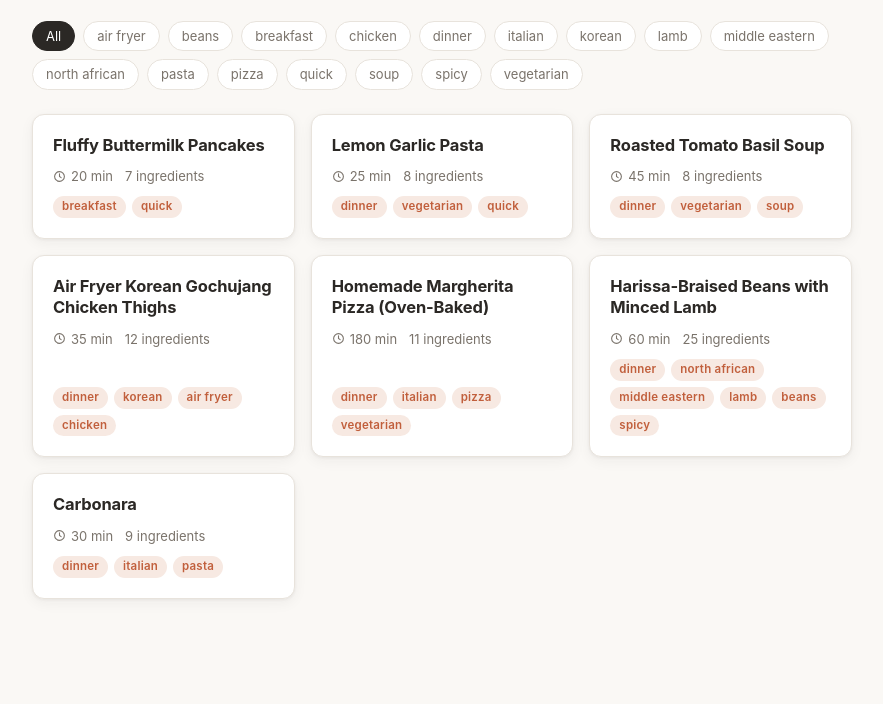
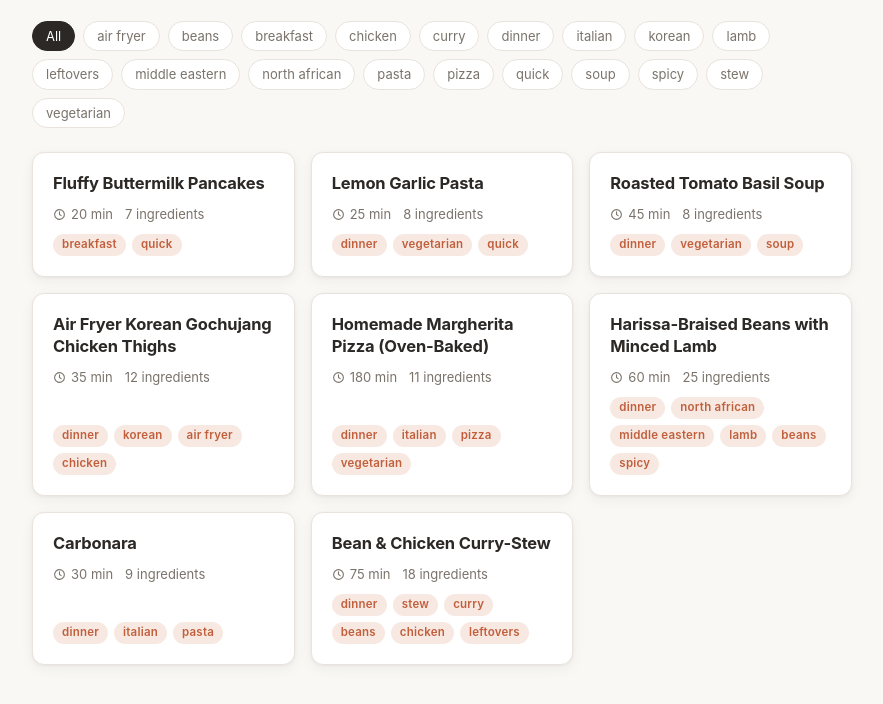
Before and after one commit to TheABZfan/recipes, a plain HTML site: page index.html in a window 1280 px wide. Shown: the part 78-782 px from the top of the page, without its empty margins (198-1081 px from the left). Drawn offline with Linux system fonts and the light colour scheme.

Commit message:
Add Bean & Chicken Curry-Stew recipe
Claude-Session: https://claude.ai/code/session_016Q8pC8wYnqVpxP6VTVGQkg

Co-authored-by: Claude <noreply@anthropic.com>

```diff
--- a/index.html
+++ b/index.html
@@ -422,6 +422,45 @@
         'Emulsify with egg mixture — Let the pasta cool for 30-60 seconds so it won\'t scramble the eggs. Pour in the egg-cheese mixture, tossing constantly and adding pasta water a little at a time until you get a silky, glossy sauce that clings to the pasta.',
         'Finish and serve — Plate immediately, finishing with extra grated cheese and cracked black pepper.',
         'Notes: Classic Roman carbonara — no cream; the sauce emulsifies from egg, cheese, rendered fat, and starchy pasta water. Guanciale > pancetta and Parmigiano Reggiano > Grana Padano as substitutes when the ideal isn\'t available. Mushrooms are not traditional but a personal favorite — sauté them in the rendered guanciale fat before combining. Take the pan off heat before adding eggs to avoid scrambling.',
+      ],
+    },
+    {
+      id: 'seed-bean-chicken-curry-stew',
+      rev: 1,
+      title: 'Bean & Chicken Curry-Stew',
+      prepTime: '75',
+      servings: 6,
+      tags: ['dinner', 'stew', 'curry', 'beans', 'chicken', 'leftovers'],
+      ingredients: [
+        '400g cannellini beans, drained (canned or cooked)',
+        '400g red kidney beans, drained (canned or cooked)',
+        '400g chickpeas, drained (canned or cooked)',
+        '500g chicken breast or thigh (optional)',
+        '1 tsp salt and pepper, for seasoning chicken',
+        '1 tbsp oil (any), only if chicken is skinless',
+        '2 onions, diced',
+        '2 bell peppers (red/green/yellow, your choice), diced',
+        '2 carrots, diced',
+        '4 garlic cloves, minced',
+        '2 tsp ground cumin',
+        '2 tsp ground coriander',
+        '1 tsp chilli, to taste (fresh or dried)',
+        '1 tsp ginger powder',
+        '3 tbsp tomato paste',
+        '400g tomato polpa',
+        '750ml chicken or vegetable stock',
+        '2 potatoes, diced (optional, for extra heartiness)',
+      ],
+      steps: [
+        'Sear the chicken (optional) — Season the chicken with salt and pepper. If skin-on, sear skin-side down first with no oil needed; if skinless, use the oil. Sear until charred and cooked through, then set aside, leaving the fond/juices in the pan. (~8 min)',
+        'Sweat the onions — Add a touch of oil if needed, then add the onions to the pan and sweat over medium-low heat. (~15 min)',
+        'Add peppers and carrots — Add the peppers and carrots. Cook, stirring occasionally, until softened to your liking. (~10 min)',
+        'Toast the aromatics — Push the vegetables aside to make a hole in the pan. Add garlic, cumin, coriander, chilli, and ginger powder to the hole and toast briefly before stirring everything together.',
+        'Toast the tomato paste — Add the tomato paste and toast for a minute or two to cook out the raw bitterness before mixing in.',
+        'Add tomato polpa and stock — Pour in the tomato polpa and stock, scraping the bottom of the pan to release the fond. Add potatoes now if using.',
+        'Simmer — Return the seared chicken to the pan. Bring to a boil, then reduce heat and simmer uncovered. (~30 min)',
+        'Add the beans — Stir in cannellini beans, red kidney beans, and chickpeas and simmer for a final 5 minutes to bring everything together. (~5 min)',
+        'Notes: A mashup of curry and stew, bean-forward and built for leftovers. Cannellini, red kidney, and chickpeas are the core, but proportions/varieties are flexible. Chicken is optional — if using breast, consider adding it back in during just the last 10-15 minutes of the simmer rather than the full 30, so it doesn\'t dry out; thigh can handle the full simmer fine. If skin-on, no oil needed for searing — render it skin-side down. Deglaze/scrape the fond when adding stock, that\'s where a lot of flavor lives. Adjust chilli and aromatics to taste.',
       ],
     },
   ];
```
